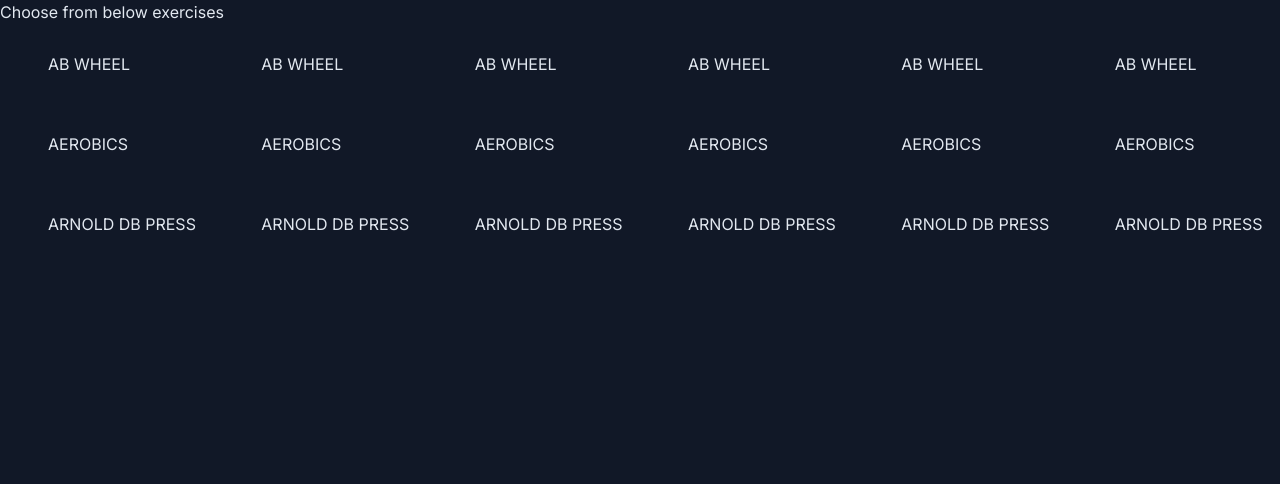
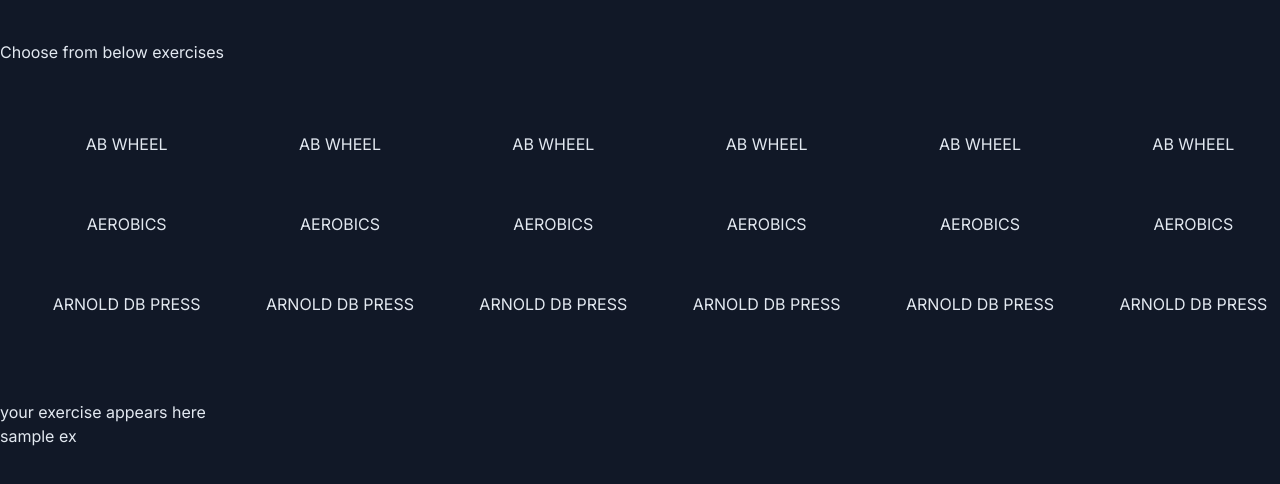
Before and after one commit to Kitteshwar/stronk, a Next.js app: page /exerciseLibrary in a window 1280 px wide. Shown: the top 484 px of the page. Built offline with nearby package versions, Linux system fonts and the light colour scheme.

Commit message:
changes made to exerciseLibrary, ExerciseInfo, ListItem. on selecting the exercise, it is displayed on the half screen below.

```diff
--- a/src/app/exerciseLibrary/page.tsx
+++ b/src/app/exerciseLibrary/page.tsx
@@ -1,20 +1,43 @@
-
+'use client'
+import { useState } from 'react';
+import ExerciseInfo from '../pages/ExerciseInfo';
 import ListItem from '../pages/ListItem';
+interface pageProps{
+  exerciseName:string;
+}
 function ExerciseLibrary() {
     const exerciseChoices = ["AB WHEEL", "AEROBICS", "ARNOLD DB PRESS","AB WHEEL",
     "AEROBICS", "ARNOLD DB PRESS","AB WHEEL", "AEROBICS", "ARNOLD DB PRESS",
     "AB WHEEL", "AEROBICS", "ARNOLD DB PRESS","AB WHEEL", "AEROBICS", "ARNOLD DB PRESS"
     ,"AB WHEEL", "AEROBICS", "ARNOLD DB PRESS"];
+    const [CurrentExerciseName, setCurrentExerciseName]=useState('sample ex');
+    let screen = <ExerciseInfo exerciseName={CurrentExerciseName}/>
+    function onClickHandler(exerciseName:string){
+      setCurrentExerciseName(exerciseName)
+      // screen = <ExerciseInfo exerciseName={exerciseName}/>
+      console.log("hi");
+
+    }
+
 
     return (
-
-      <div className="bg-gray-900 h-screen flex flex-col">
-      <h1 className='text-slate-200'>Choose from below exercises</h1>
+      <div className='h-screen flex flex-col'>
+      <div className="bg-gray-900  flex flex-col basis-1/2">
+      <h1 className='text-slate-200 my-10'>Choose from below exercises</h1>
       <div className='grid grid-rows-3 grid-flow-col gap-x-0'>
         {exerciseChoices.map((exerciseChoice,index)=>(
-          <ListItem index={index} exerciseChoice={exerciseChoice}/>
+          <>
+          <ListItem index={index} exerciseChoice={exerciseChoice} onClick={()=>onClickHandler(exerciseChoice)}/>
+
+          </>
         ))}
       </div>
+
+      </div>
+
+         {screen}
+
+
 
       </div>
     );
--- /dev/null
+++ b/src/app/pages/ExerciseInfo.tsx
@@ -0,0 +1,16 @@
+interface ExerciseInfoProps{
+    exerciseName:string;
+}
+function ExerciseInfo({exerciseName}:ExerciseInfoProps){
+return(
+    <div className=" bg-gray-900 text-slate-200 basis-1/2">
+    <h1>your exercise appears here
+    </h1>
+    <div>{exerciseName}</div>
+
+  </div>
+);
+
+
+}
+export default ExerciseInfo;
--- a/src/app/pages/ListItem.tsx
+++ b/src/app/pages/ListItem.tsx
@@ -1,13 +1,22 @@
+// @client
+interface ListItemsProps {
+  index: number;
+  exerciseChoice: string;
+  onClick?: () => void;
+}
+function ListItem({ index, exerciseChoice, onClick}: ListItemsProps) {
 
-interface ListItemsProps{
-    index:number;
-    exerciseChoice:string;
-}
-function ListItem({index, exerciseChoice}:ListItemsProps){
-    return(
-
-
-<div className="text-slate-200 hover:bg-sky-700 m-2 py-5 max-w-xs pl-10 border-10 border-solid rounded-lg border-rose-500" key = {index}>{exerciseChoice}</div>
-);
+  return (
+    <button
+      className="text-slate-200 hover:bg-sky-700
+m-2 py-5 max-w-xs pl-10
+border-10 border-solid
+rounded-lg border-rose-500"
+      key={index}
+      onClick={onClick}
+    >
+      {exerciseChoice}
+    </button>
+  );
 }
 export default ListItem;
```
